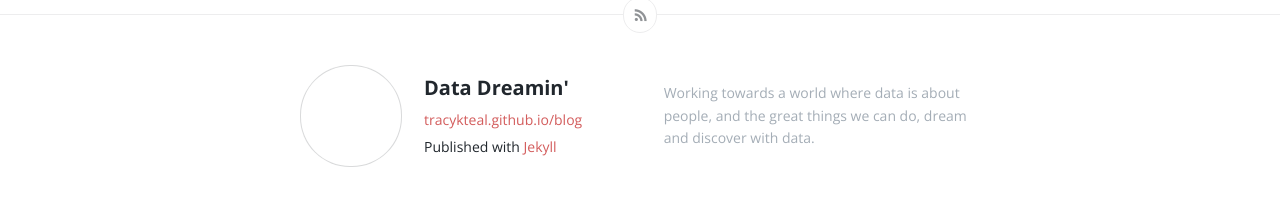
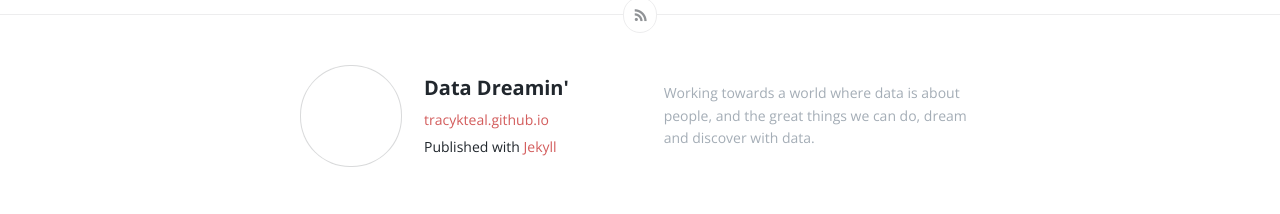
Before and after one commit to tracykteal/tracykteal.github.io, a Jekyll site: the page built from index.html, in a window 1280 px wide. Shown: the part 1534-1748 px from the top of the page. Built offline with Jekyll 4.4.1, drawn with Linux system fonts in a browser that asks for light colours.

Commit message:
changing base URL to / in _Config.yml

```diff
--- a/_config.yml
+++ b/_config.yml
@@ -4,7 +4,7 @@
 email: your-email@domain.com
 description: Working towards a world where data is about people, and the great things we can do, dream and discover with data.
 url: "http://tracykteal.github.io" # the base hostname & protocol for your site
-baseurl: "/blog" # the subpath of your site, e.g. /blog/
+baseurl: "" # the subpath of your site, e.g. /blog/
 twitter_username: tracykteal
 github_username:  tracykteal
 # Build settings
```
